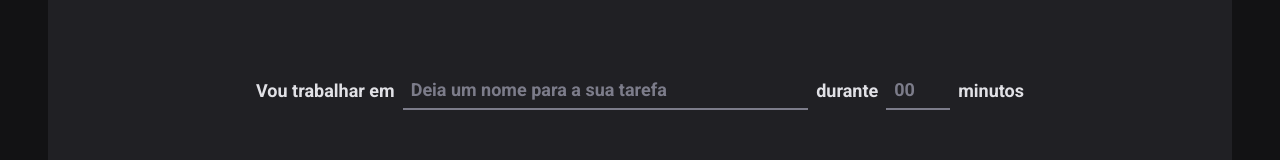
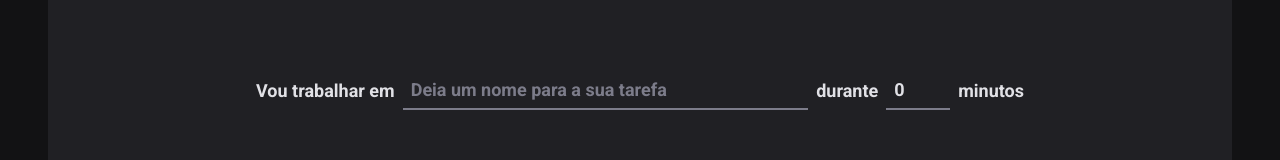
Before and after one commit to Mariano1994/igniteTimer, a React (Vite) app: page / in a window 1280 px wide. Shown: the part 226-386 px from the top of the page. Built offline with nearby package versions, Linux system fonts and the light colour scheme.

Commit message:
formValidationFinished

```diff
--- a/src/pages/Home/index.tsx
+++ b/src/pages/Home/index.tsx
@@ -14,16 +14,29 @@ import {
 } from "./styles";
 
 const newCylceFormValidationSchema = zod.object({
-  taks: zod.string().min(3, "Informe a tarefa"),
+  task: zod.string().min(3, "Informe a tarefa"),
   minutesAmount: zod.number().min(5).max(60),
 });
 
+// interface NewCyrcleFormData {
+//   task: string;
+//   minutesAmount: number;
+// }
+
+type NewCyrcleFormData = zod.infer<typeof newCylceFormValidationSchema>;
+
 export function Home() {
-  const { register, handleSubmit, watch } = useForm({
+  const { register, handleSubmit, watch, reset } = useForm<NewCyrcleFormData>({
     resolver: zodResolver(newCylceFormValidationSchema),
+    defaultValues: {
+      task: "",
+      minutesAmount: 0,
+    },
   });
 
-  function handleCreateNewCylcle(data: any) {}
+  function handleCreateNewCylcle(data: NewCyrcleFormData) {
+    reset();
+  }
 
   const task = watch("task");
   const minutesAmount = watch("minutesAmount");
```
